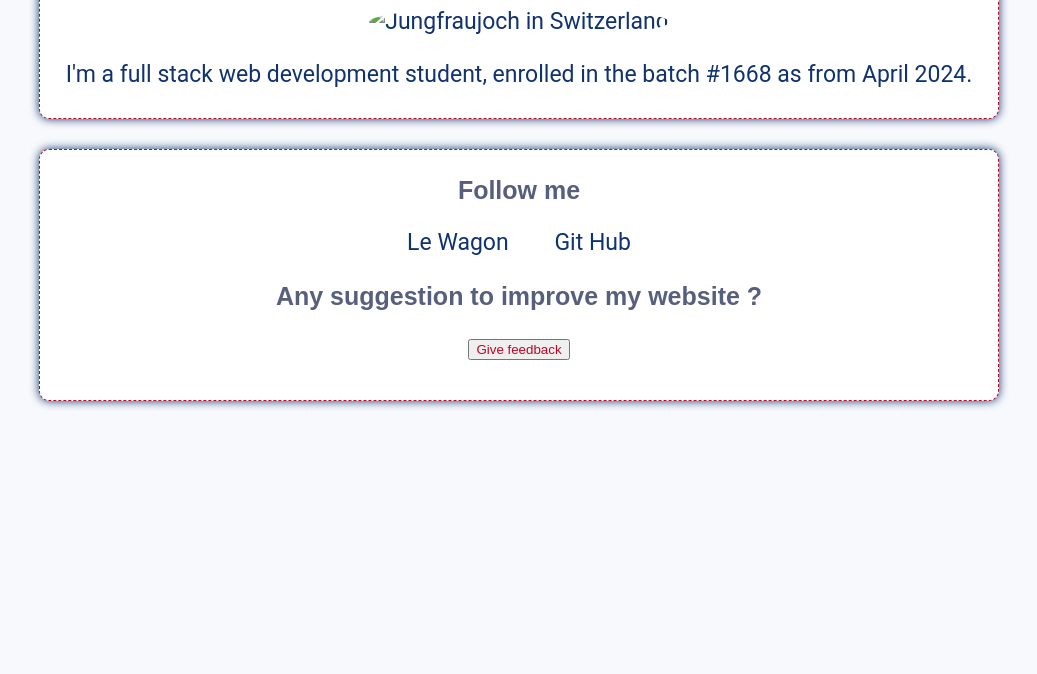
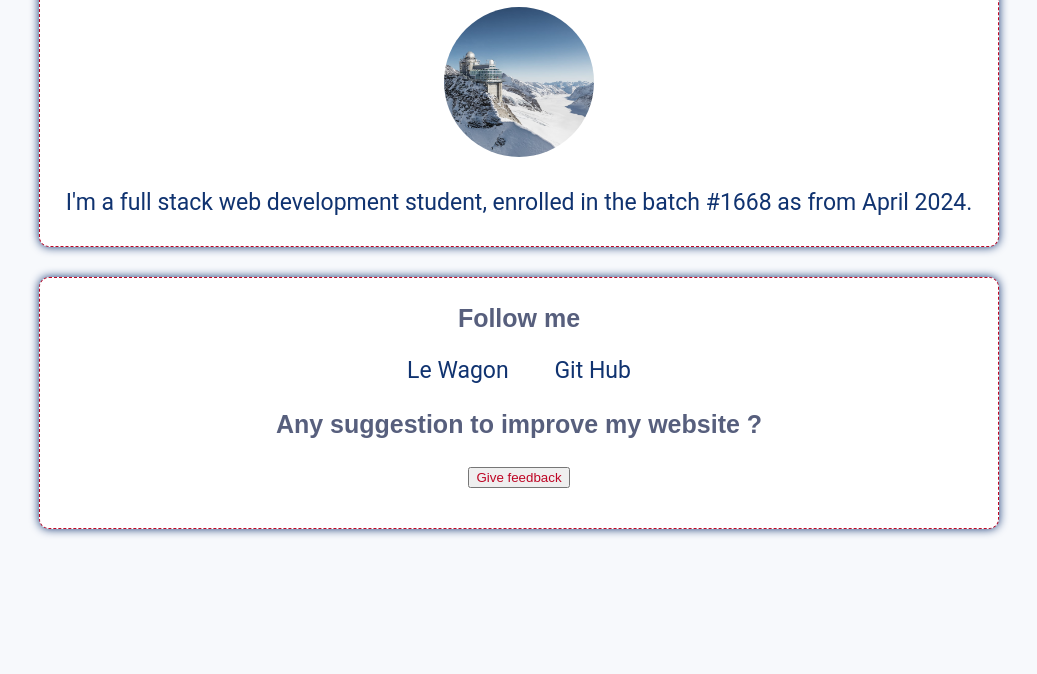
Before and after one commit to NS-00222/profile, a plain HTML site: page index.html in a window 1280 px wide. Shown: the part 126-800 px from the top of the page, without its empty margins (126-1163 px from the left). Drawn offline with Linux system fonts and the light colour scheme; the site is published under a folder, as on GitHub Pages, so addresses that start at the root find nothing.

Commit message:
Update index.html
corrected path for image

```diff
--- a/index.html
+++ b/index.html
@@ -18,7 +18,7 @@
           </h1>
 
           <img
-            src="/images/jungfrau2.jpg"
+            src="images/jungfrau2.jpg"
             alt="Jungfraujoch in Switzerland"
             class="img"
             height="150px"
```
